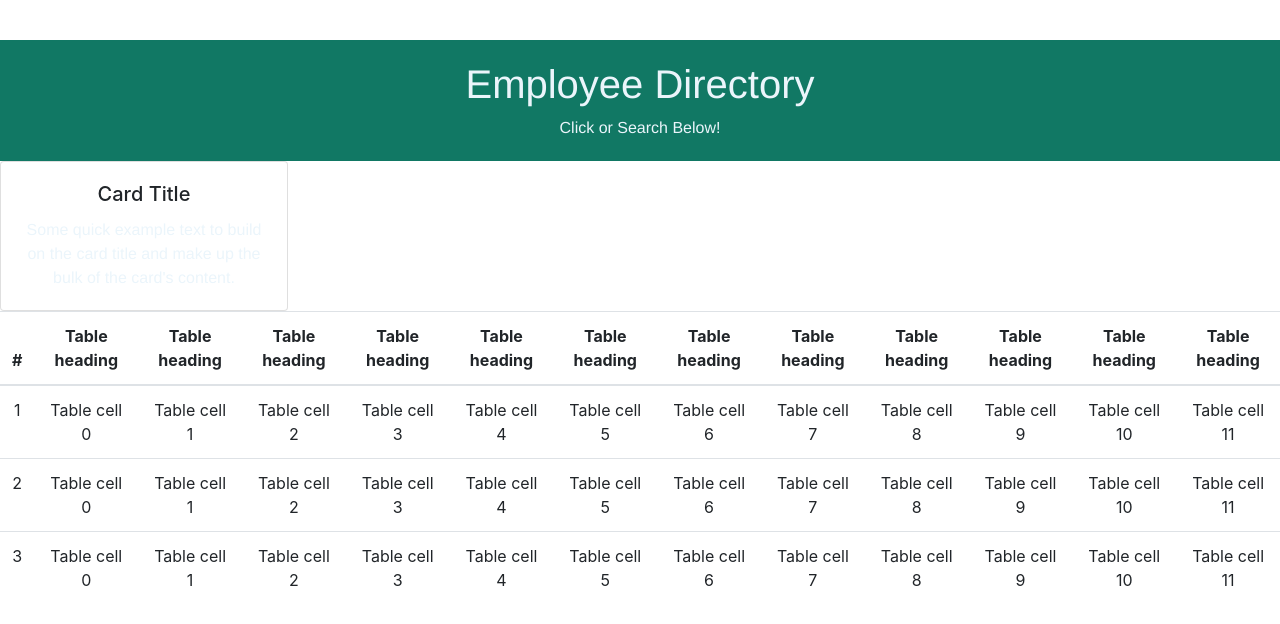
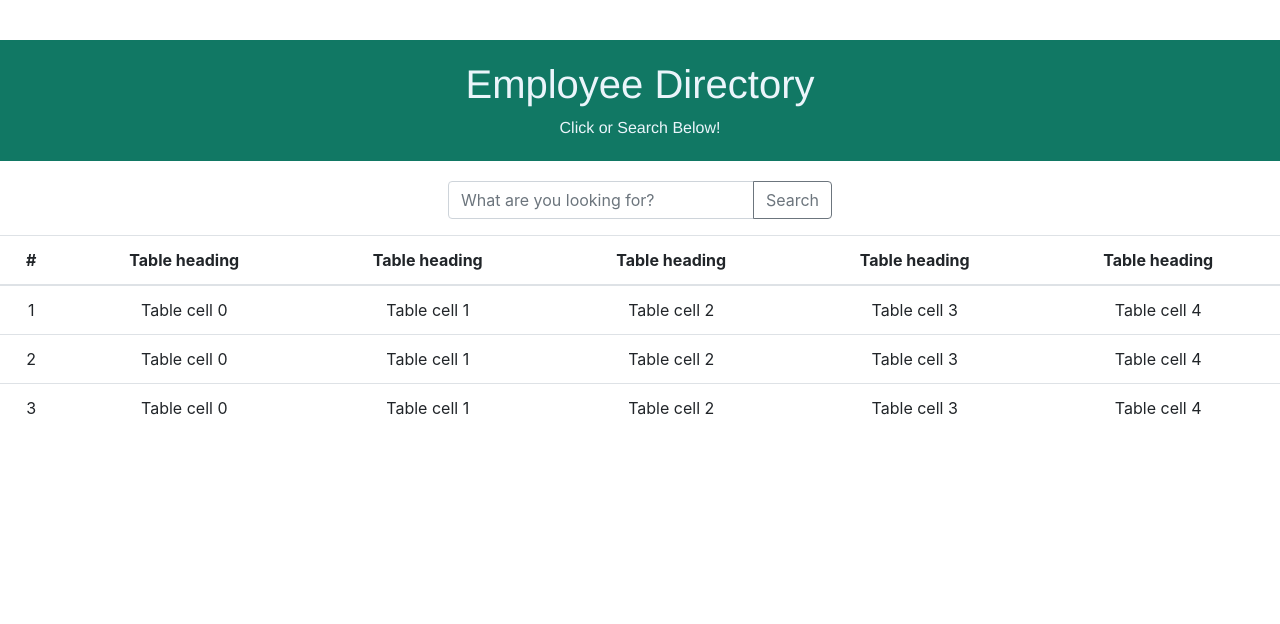
Before and after one commit to tmarmstead/React-Employee-Directory, a React (Create React App) app: page / in a window 1280 px wide. Shown: the top 624 px of the page. Built offline with nearby package versions, Linux system fonts and the light colour scheme.

Commit message:
Added basic components and set them in place

```diff
--- a/src/components/Header/style.css
+++ b/src/components/Header/style.css
@@ -1,5 +1,6 @@
 .header {
     margin-top: 40px;
+    margin-bottom: 20px;
     padding: 20px 5px 5px 5px;
     background-color: #117864 ;
 
--- a/src/components/Search/index.js
+++ b/src/components/Search/index.js
@@ -1,19 +1,22 @@
 import React from 'react';
 import './style.css';
-import Card from 'react-bootstrap/Card';
+import InputGroup from 'react-bootstrap/InputGroup';
+import Button from 'react-bootstrap/Button';
+import FormControl from 'react-bootstrap/FormControl';
 
-function Search() {
+function Search({ handleSearchChange }) {
     return (
-        <div>
-            <Card style={{ width: '18rem' }}>
-                <Card.Body>
-                    <Card.Title>Card Title</Card.Title>
-                    <Card.Text>
-                        Some quick example text to build on the card title and make up the bulk of
-                        the card's content.
-          </Card.Text>
-                </Card.Body>
-            </Card>
+        <div className ="searchBar">
+           <InputGroup className="mb-3">
+    <FormControl
+      placeholder="What are you looking for?"
+      aria-label="Recipient's username"
+      aria-describedby="basic-addon2"
+    />
+    <InputGroup.Append>
+      <Button variant="outline-secondary">Search</Button>
+    </InputGroup.Append>
+  </InputGroup>
         </div>
 
     )
--- a/src/components/Search/style.css
+++ b/src/components/Search/style.css
@@ -0,0 +1,6 @@
+.searchBar {
+    margin-left: 35%;
+    margin-right: 35%;
+
+
+}
--- a/src/components/TableMain/index.js
+++ b/src/components/TableMain/index.js
@@ -9,7 +9,7 @@ function TableMain() {
         <thead>
           <tr>
             <th>#</th>
-      {Array.from({ length: 12 }).map((_, index) => (
+            {Array.from({ length: 5 }).map((_, index) => (
               <th key={index}>Table heading</th>
             ))}
           </tr>
@@ -17,19 +17,19 @@ function TableMain() {
         <tbody>
           <tr>
             <td>1</td>
-      {Array.from({ length: 12 }).map((_, index) => (
+            {Array.from({ length: 5 }).map((_, index) => (
               <td key={index}>Table cell {index}</td>
             ))}
           </tr>
           <tr>
             <td>2</td>
-      {Array.from({ length: 12 }).map((_, index) => (
+            {Array.from({ length: 5 }).map((_, index) => (
               <td key={index}>Table cell {index}</td>
             ))}
           </tr>
           <tr>
             <td>3</td>
-      {Array.from({ length: 12 }).map((_, index) => (
+            {Array.from({ length: 5 }).map((_, index) => (
               <td key={index}>Table cell {index}</td>
             ))}
           </tr>
```
Lines whose indentation alone changed are shown as unchanged.
